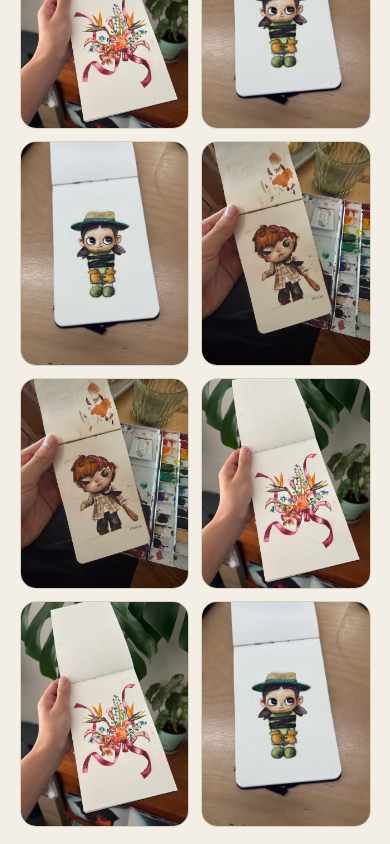
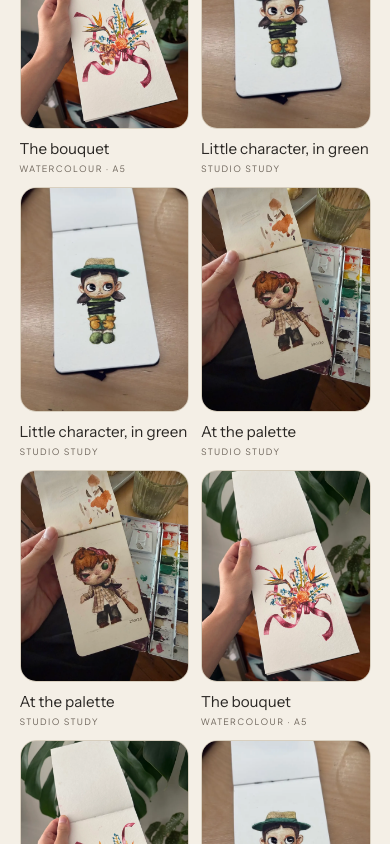
Before and after one commit to itschriswang/EventsWatercolouring, a React (Vite) app: page / in a window 390 px wide. Shown: the part 6160-7004 px from the top of the page. Built offline with nearby package versions, Linux system fonts and the light colour scheme.

Commit message:
Selected Work: add captions to the mobile gallery tiles
Each mobile masonry tile now carries a stacked caption (title + medium),
matching the desktop gallery's labelling.

Co-Authored-By: Claude Opus 4.8 <noreply@anthropic.com>
Claude-Session: https://claude.ai/code/session_01CPd9TKu8nsSyCbBsstj6t6

```diff
--- a/src/components/SelectedWork.jsx
+++ b/src/components/SelectedWork.jsx
@@ -76,6 +76,14 @@ function MobileGallery() {
               />
             </picture>
           </div>
+          <figcaption className="mt-2.5">
+            <span className="block font-display text-[0.95rem] leading-tight text-ink">
+              {piece.ttl}
+            </span>
+            <span className="mt-1 block font-mono text-[0.55rem] uppercase tracking-[0.16em] text-ink-soft">
+              {piece.meta}
+            </span>
+          </figcaption>
         </motion.figure>
       ))}
     </div>
```
